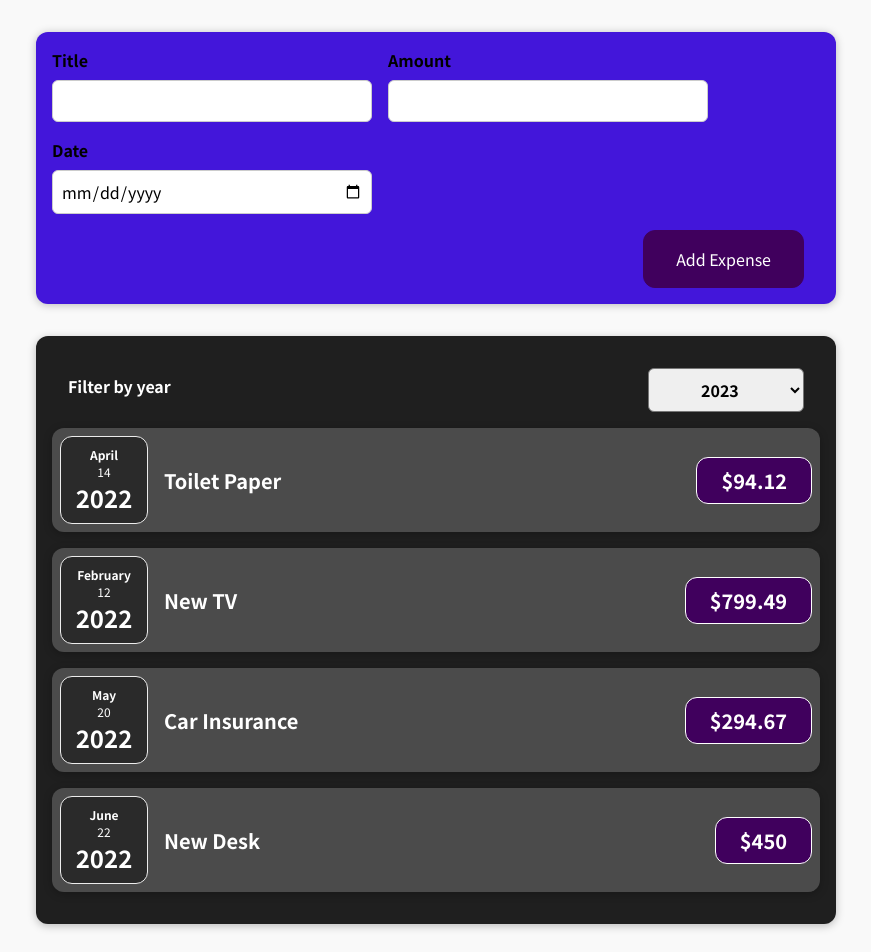
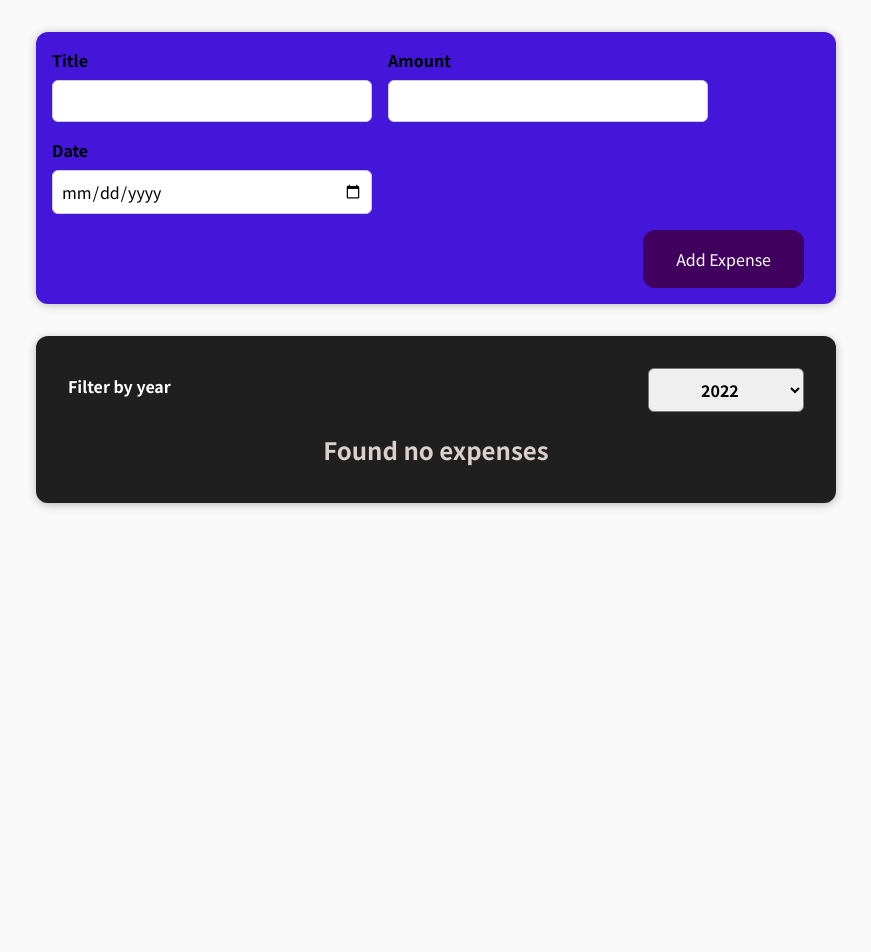
Before and after one commit to Graycemuthui/Expense-tracker, a React (Create React App) app: page /expenses in a window 1280 px wide. Shown: the top 952 px of the page, without its empty margins (204-1075 px from the left). After the commit the page ends 800 px from the top, so only its background shows below. Built offline with nearby package versions, Linux system fonts and the light colour scheme.

Commit message:
Create a list for expenses

```diff
--- a/src/App.js
+++ b/src/App.js
@@ -1,38 +1,22 @@
+import React, { useState } from 'react';
 import Expenses from './components/Expenses/Expenses';
 import NewExpense from './components/NewExpense/NewExpense';
 
-const App = () => {
-  const expenses = [
-    {
-      id: 'e1',
-      title: 'Toilet Paper',
-      amount: 94.12,
-      date: new Date(2022, 3, 14),
-    },
+const initialExpenses = [
   {
     id: 'e2',
     title: 'New TV',
     amount: 799.49,
     date: new Date(2022, 1, 12),
   },
-    {
-      id: 'e3',
-      title: 'Car Insurance',
-      amount: 294.67,
-      date: new Date(2022, 4, 20),
-    },
-    {
-      id: 'e4',
-      title: 'New Desk',
-      amount: 450,
-      date: new Date(2022, 5, 22),
-    },
 ];
+const App = () => {
+  const [expenses, setExpenses] = useState(initialExpenses);
+  const addExpenseHandler = (expense) => {
+    // updating the state when its based on an older snapshot of the same state
+    setExpenses((prevExpenses) => [expense, ...prevExpenses]);
+  };
 
-  const addExpenseHandler = (expense) => {
-    console.log('in App js');
-    console.log(expense);
-  };
   return (
     <div>
       <NewExpense onAddExpense={addExpenseHandler} />
--- a/src/components/Expenses/Expenses.js
+++ b/src/components/Expenses/Expenses.js
@@ -1,6 +1,6 @@
 import React, { useState } from 'react';
-import ExpenseItem from './ExpenseItem';
 import Card from '../UI/Card';
+import ExpensesList from './ExpensesList';
 import ExpensesFilter from './ExpensesFilter';
 import './Expenses.css';
 
@@ -8,10 +8,13 @@
 /* eslint-disable  react/destructuring-assignment */
 const Expenses = (props) => {
   const [filteredYear, setFilteredYear] = useState('2020');
-
   const filterChangeHandler = (selectedYear) => {
     setFilteredYear(selectedYear);
   };
+
+  const filteredExpenses = props.items.filter(
+    (expense) => expense.date.getFullYear().toString() === filteredYear,
+  );
 
   return (
     <div>
@@ -20,26 +23,7 @@
           selected={filteredYear}
           onChangeFilter={filterChangeHandler}
         />
-        <ExpenseItem
-          title={props.items[0].title}
-          amount={props.items[0].amount}
-          date={props.items[0].date}
-        />
-        <ExpenseItem
-          title={props.items[1].title}
-          amount={props.items[1].amount}
-          date={props.items[1].date}
-        />
-        <ExpenseItem
-          title={props.items[2].title}
-          amount={props.items[2].amount}
-          date={props.items[2].date}
-        />
-        <ExpenseItem
-          title={props.items[3].title}
-          amount={props.items[3].amount}
-          date={props.items[3].date}
-        />
+        <ExpensesList items={filteredExpenses} />
       </Card>
     </div>
   );
--- a/src/components/Expenses/ExpensesFilter.js
+++ b/src/components/Expenses/ExpensesFilter.js
@@ -14,8 +14,8 @@
         {/* eslint-disable-next-line jsx-a11y/label-has-associated-control */}
         <label>Filter by year</label>
         <select value={props.selected} onChange={dropdownChangeHandler}>
+          <option value="2022">2022</option>
           <option value="2023">2023</option>
-          <option value="2022">2022</option>
         </select>
       </div>
     </div>
--- /dev/null
+++ b/src/components/Expenses/ExpensesList.css
@@ -0,0 +1,9 @@
+.expense-list {
+  list-style-type: none;
+  padding: 0;
+}
+
+.expenses-list__fallback {
+  color: rgb(220, 207, 207);
+  text-align: center;
+}
--- /dev/null
+++ b/src/components/Expenses/ExpensesList.js
@@ -0,0 +1,25 @@
+import ExpenseItem from './ExpenseItem';
+import './ExpensesList.css';
+
+/* eslint-disable react/prop-types */
+/* eslint-disable  react/destructuring-assignment */
+const ExpensesList = (props) => {
+  /* eslint-disable no-param-reassign */
+  if (props.items.length === 0) {
+    return <h2 className="expenses-list__fallback">Found no expenses</h2>;
+  }
+  return (
+    <ul className="expenses-list">
+      {props.items.map((expense) => (
+        <ExpenseItem
+          key={expense.id}
+          title={expense.title}
+          amount={expense.amount}
+          date={expense.date}
+        />
+      ))}
+    </ul>
+  );
+};
+
+export default ExpensesList;
```
Lines whose indentation alone changed are shown as unchanged.
